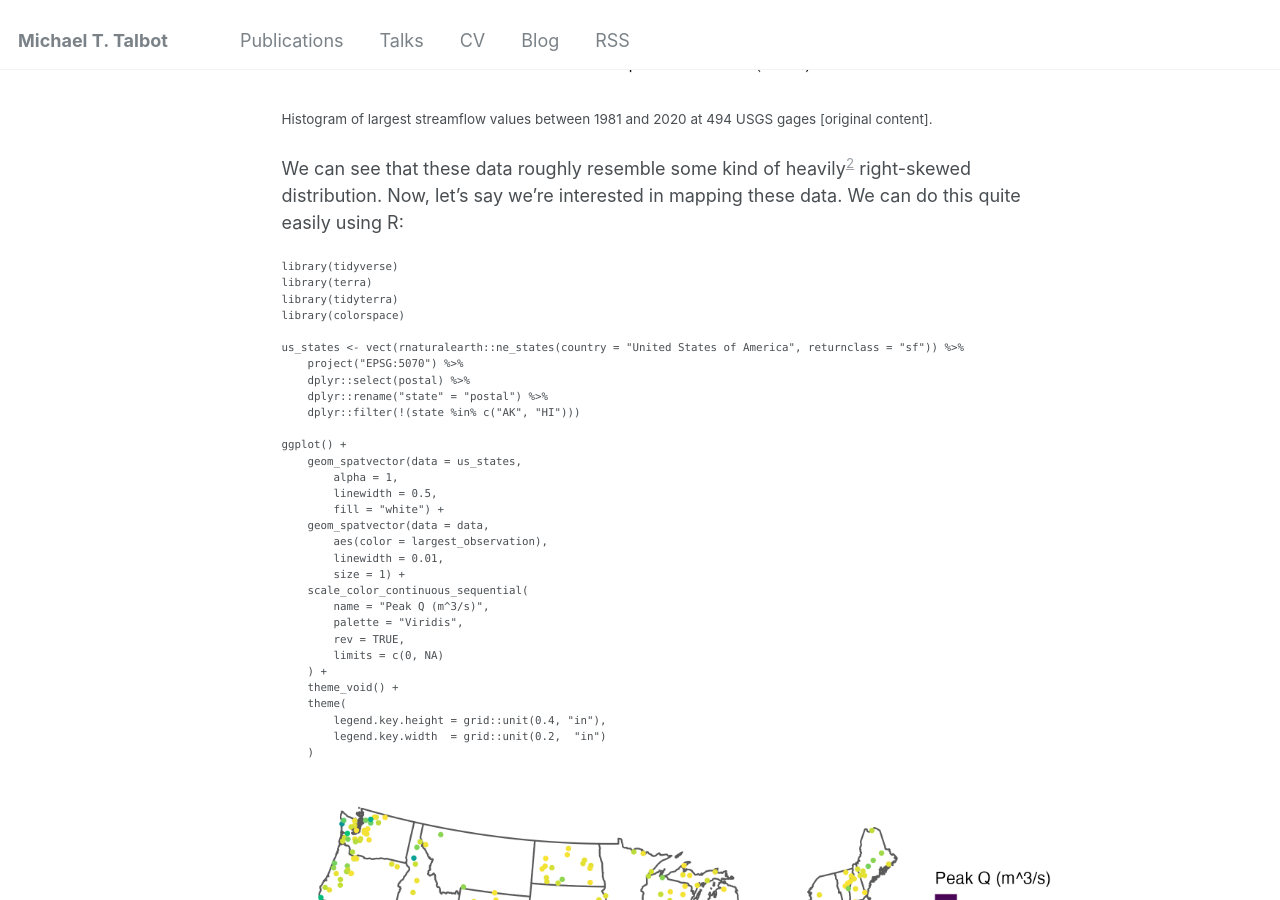
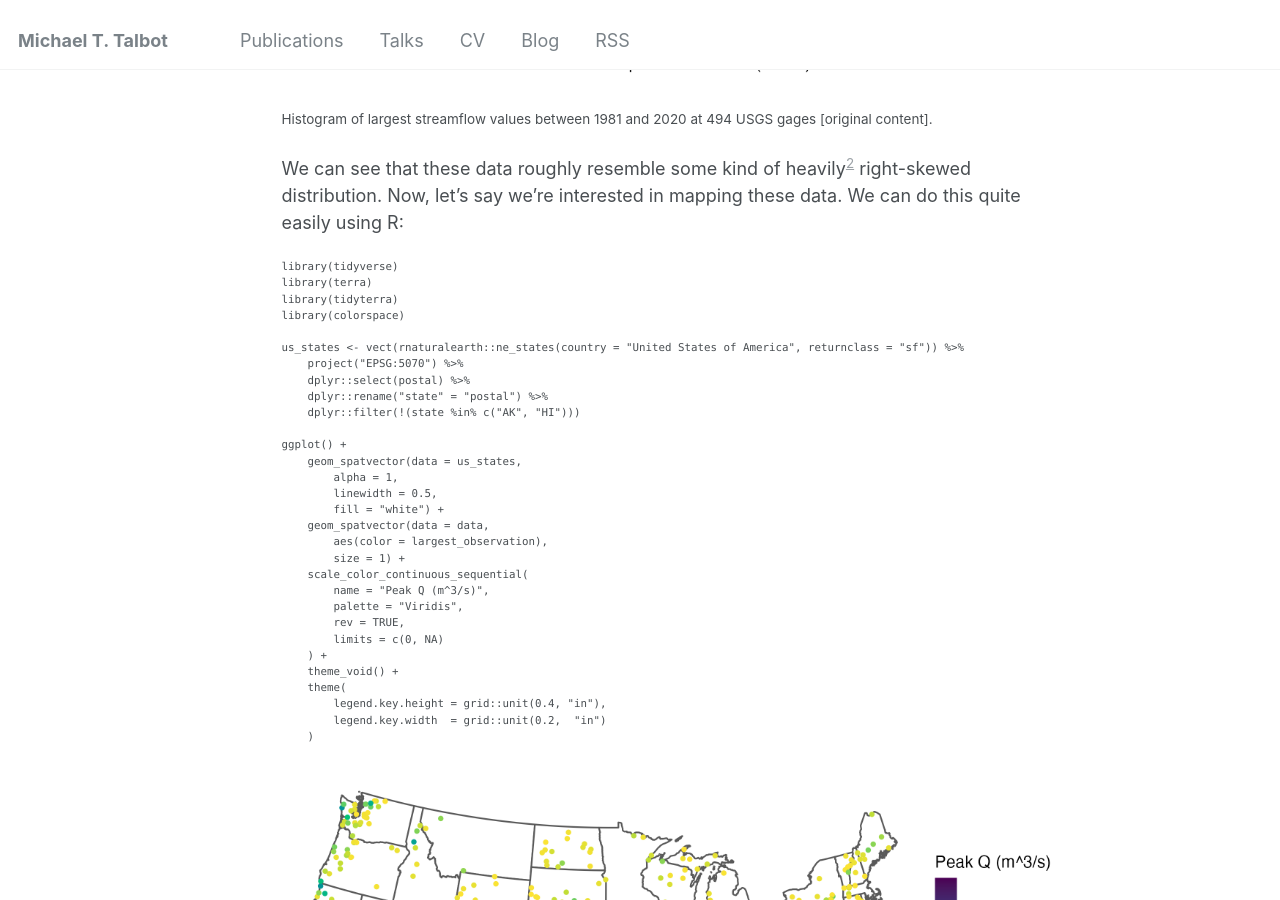
Before and after one commit to realmiketalbot/realmiketalbot.github.io, a Jekyll site: the page built from _posts/2026-01-21-out-of-bounds-on-purpose-legendry.md, in a window 1280 px wide and 900 px high, scrolled down 1159 px. Built offline with Jekyll 4.4.1, drawn with Linux system fonts in a browser that asks for light colours; emoji names are drawn with the system emoji font; comment, search, counter and statistics services are not loaded; some of the changed text lies outside the part shown.

Commit message:
Minor revisions

```diff
--- a/_posts/2026-01-21-out-of-bounds-on-purpose-legendry.md
+++ b/_posts/2026-01-21-out-of-bounds-on-purpose-legendry.md
@@ -43,7 +43,6 @@ ggplot() +
         fill = "white") +
     geom_spatvector(data = data,
         aes(color = largest_observation),
-        linewidth = 0.01,
         size = 1) +
     scale_color_continuous_sequential(
         name = "Peak Q (m^3/s)",
@@ -76,7 +75,6 @@ ggplot() +
         fill = "white") +
     geom_spatvector(data = data,
         aes(color = largest_observation),
-        linewidth = 0.01,
         size = 1) +
     scale_color_continuous_sequential(
         name = "Peak Q (m^3/s)",
@@ -112,7 +110,6 @@ ggplot() +
         fill = "white") +
     geom_spatvector(data = data,
         aes(color = largest_observation),
-        linewidth = 0.01,
         size = 1) +
     scale_color_continuous_sequential(
         name = "Peak Q (m^3/s)",
--- a/assets/scripts/oob-visualization-blog-post.Rmd
+++ b/assets/scripts/oob-visualization-blog-post.Rmd
@@ -35,7 +35,6 @@ p2 <- ggplot() +
         fill = "white") +
     geom_spatvector(data = data,
         aes(color = largest_observation),
-        linewidth = 0.01,
         size = 1) +
     scale_color_continuous_sequential(
         name = "Peak Q (m^3/s)",
@@ -58,7 +57,6 @@ p3 <- ggplot() +
         fill = "white") +
     geom_spatvector(data = data,
         aes(color = largest_observation),
-        linewidth = 0.01,
         size = 1) +
     scale_color_continuous_sequential(
         name = "Peak Q (m^3/s)",
@@ -82,7 +80,6 @@ p4 <- ggplot() +
         fill = "white") +
     geom_spatvector(data = data,
         aes(color = largest_observation),
-        linewidth = 0.01,
         size = 1) +
     scale_color_continuous_sequential(
         name = "Peak Q (m^3/s)",
```
